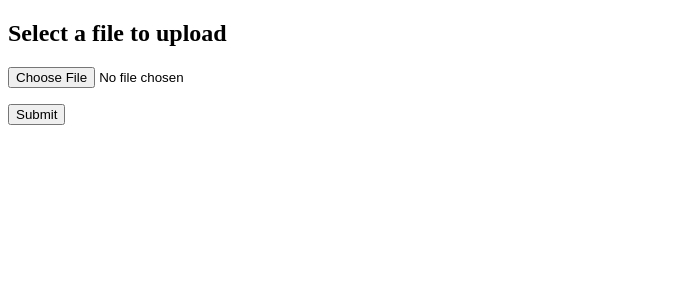
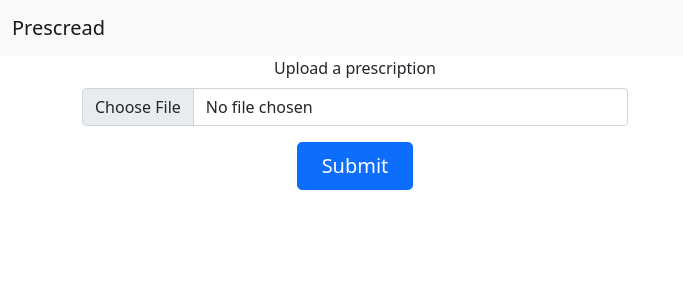
Before and after one commit to fazilna19b037/prescreadFlaskApp, a Flask app: page / in a window 1280 px wide. Shown: the top 300 px of the page, without its empty margins (0-683 px from the left). Run offline with Flask 2, Linux system fonts and the light colour scheme; some libraries are stand-ins or nearby versions.

Commit message:
redisigned the the upload page

```diff
--- a/app.py
+++ b/app.py
@@ -56,7 +56,8 @@ def upload_image():
         filename = secure_filename(file.filename)
         file.save(os.path.join(app.config['UPLOAD_FOLDER'], filename))
         #print('upload_image filename: ' + filename)
-        flash("Results can be found below:-")
+        flash("Results processed successfully")
+        #output,ocr_text=master("./static/uploads/"+filename)
         output=master("./static/uploads/"+filename)
         return render_template('upload.html', filename=filename,output=output)
     else:
--- a/templates/upload.html
+++ b/templates/upload.html
@@ -1,38 +1,60 @@
+<!doctype html>
+<head>
+	<title>Prescread : Prescription Reader</title>
+	<link rel="stylesheet" href="{{ url_for('static', filename='bootstrap/css/bootstrap.min.css') }}">
+	<link rel="shortcut icon" href="{{ url_for('static', filename='favicon.ico') }}">
+</head>
+<html>
+	<body>
+		<main>
+			<!-- a bootstrap navbar titled "Welcome to Prescread" in the centre without navbar toggle button and other navitems -->
+			<nav class="navbar navbar-expand-lg navbar-light bg-light">
+				<div class="container-fluid">
+					<a class="navbar-brand" href="#">Prescread</a>
+				</div>
+			</nav>
+			<!-- a bootstrap container with a form to upload a file and displays an image replacing the form after uploading -->
+			<div class="container">
+				<div class="row">
+					<div class="col-md-6 mx-auto text-center">
+						{% if filename %}
+							<img src="{{ url_for('display_image', filename=filename) }}" alt="Uploaded Image" width=400 height=400/>
+						{% else %}
+							<form method="post" action="/" enctype="multipart/form-data">
+								<div class="mb-3">
+									<label for="formFile" class="form-label">Upload a prescription</label>
+									<input class="form-control" type="file" id="formFile" name="file" autocomplete="off" required>
+								</div>
+								<div class="d-grid gap-2 d-sm-flex justify-content-sm-center my-2">
+									<button type="submit" value="submit" class="btn btn-primary btn-lg px-4 gap-3">Submit</button>
+								</div>
+							</form>
+						{% endif %}
+					</div>
+					<div class="col-md-6 mx-auto text-center">
+						<!--display contents in the output as a styled list-->
+						{% if filename %}
+							<ul class="list-group">
+								{% for item in output %}
+									<li class="list-group-item">{{ item }}</li>
+								{% endfor %}
+							</ul>
+						{% endif %}
 
-
-<!doctype html>
-<title>Python Flask File Upload Example</title>
-<h2>Select a file to upload</h2>
-<p>
+						<!-- a bootstrap alert to display the flash messages -->
 						{% with messages = get_flashed_messages() %}
 						{% if messages %}
-
 						{% for message in messages %}
-		  <p>{{ message }}</p>
+						<div class="alert alert-success alert-dismissible fade show" role="alert">
+							{{ message }}
+							<button type="button" class="btn-close" data-bs-dismiss="alert" aria-label="Close"></button>
+						</div>
 						{% endfor %}
-
 						{% endif %}
 						{% endwith %}
-</p>
-{% if filename %}
-    <div>
-        <ul>
-          {% for content in output %}
-          <li>{{ content }}</li>
-          {% endfor %}
-        </ul>
 					</div>
-	<div>
-		<img width=400 height=400 src="{{ url_for('display_image', filename=filename) }}">
 				</div>
-{% endif %}
-<form method="post" action="/" enctype="multipart/form-data">
-    <dl>
-		<p>
-			<input type="file" name="file" autocomplete="off" required>
-		</p>
-    </dl>
-    <p>
-		<input type="submit" value="Submit">
-	</p>
-</form>
+			</div>
+		</main>
+   </body>
+</html>
```
Lines whose indentation alone changed are shown as unchanged.
